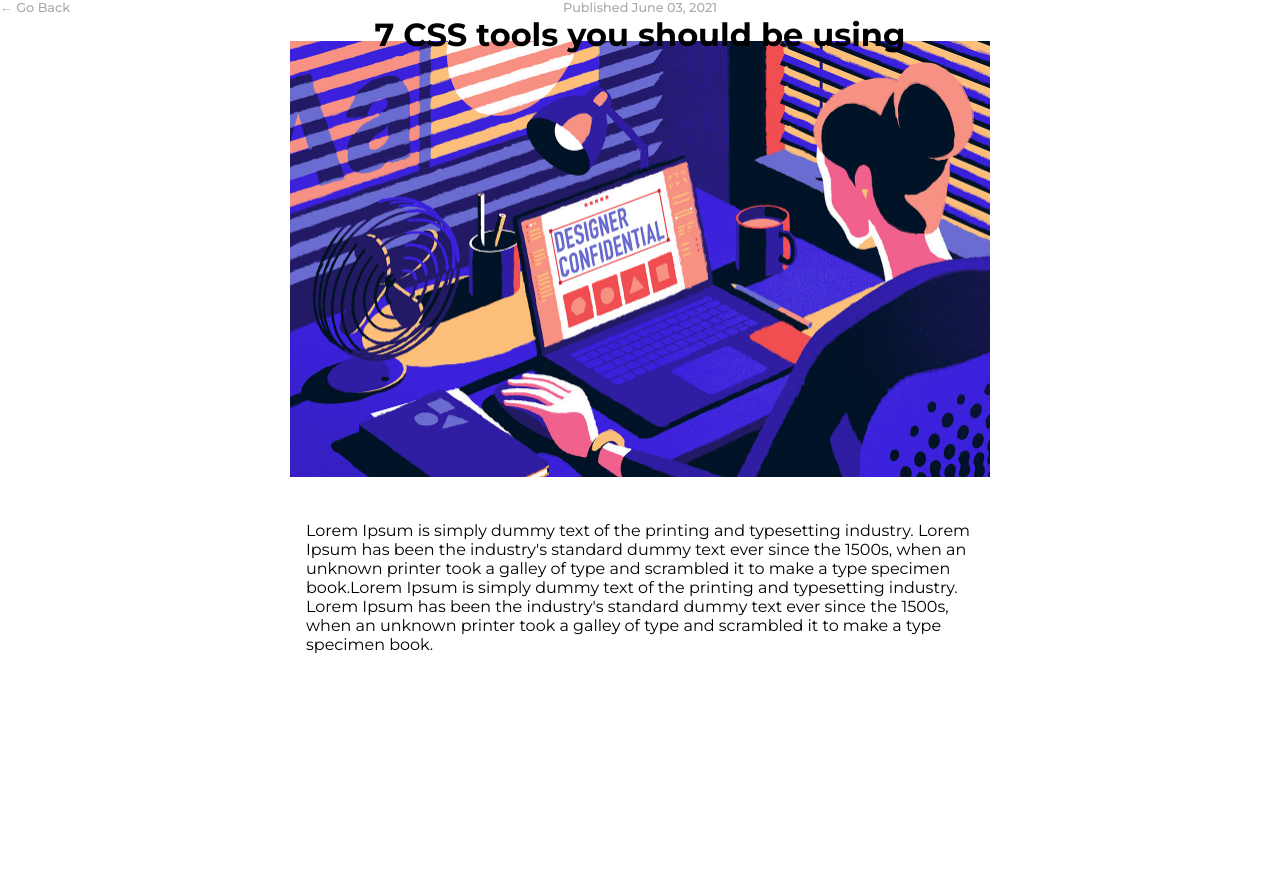
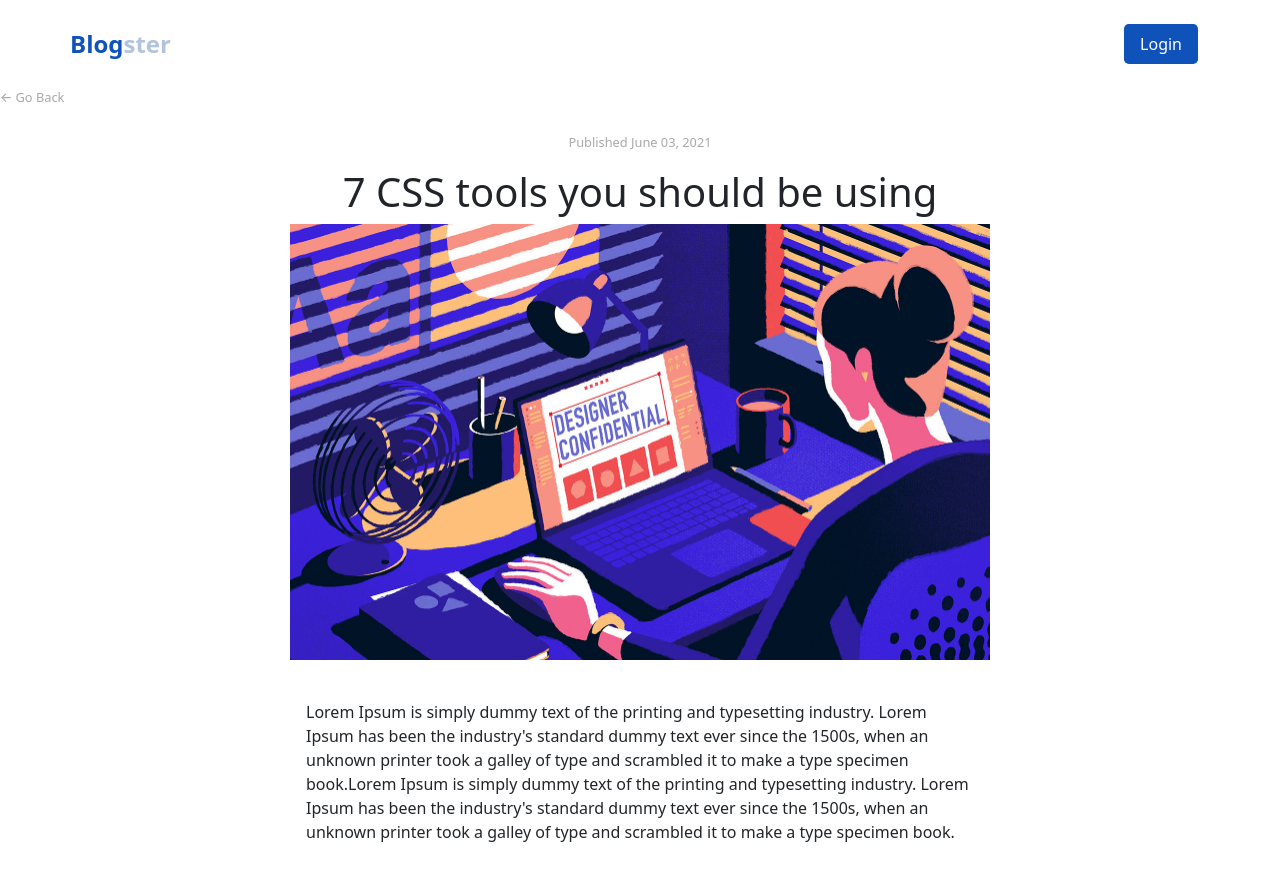
Before and after one commit to SMHasnainR/Blogster, a React (Create React App) app: page /blog/1 in a window 1280 px wide. Before the commit the page ends 800 px from the top, so only its background shows below. Built offline with nearby package versions, Linux system fonts and the light colour scheme.

Commit message:
nabar slight fixes

```diff
--- a/package.json
+++ b/package.json
@@ -7,7 +7,9 @@
     "@testing-library/react": "^13.3.0",
     "@testing-library/user-event": "^13.5.0",
     "axios": "^1.3.4",
+    "bootstrap": "^5.2.3",
     "react": "^18.1.0",
+    "react-bootstrap": "^2.7.2",
     "react-dom": "^18.1.0",
     "react-router-dom": "^6.3.0",
     "react-scripts": "5.0.1",
--- a/src/components/Home/Header/index.jsx
+++ b/src/components/Home/Header/index.jsx
@@ -1,7 +1,7 @@
 import React, { useState } from 'react';
 import './style.css';
 
-function Header() {
+function Header(props) {
 
   const [navClass, setNavClass] = useState('');
 
@@ -15,7 +15,7 @@ function Header() {
 
   return (
 
-    <header className={navClass}>
+    <header className={'navbar '+ navClass + ' position-'+props.position } >
       <nav className='nav container'>
         <a href="#" className='logo'><span>Blog</span>ster </a>
         <a href="#" className='btn-primary'>
--- a/src/components/Home/Header/style.css
+++ b/src/components/Home/Header/style.css
@@ -1,4 +1,4 @@
-header{
+header.navbar{
     position: fixed;
     top: 0;
     left: 0;
--- a/src/pages/Blog/index.jsx
+++ b/src/pages/Blog/index.jsx
@@ -2,6 +2,7 @@ import React, { useEffect, useState } from 'react'
 import { Link, useParams } from 'react-router-dom';
 import Chip from '../../components/common/Chip';
 import EmptyList from '../../components/common/EmptyList';
+import Header from '../../components/Home/Header';
 import { blogList } from '../../config/data';
 import './style.css';
 
@@ -21,9 +22,14 @@ const Blog = () => {
 
   return (
     <div>
+
+      {/*  Page Header */}
+      <Header position='sticky' />
+
       <Link className='blog-goBack' to='/'>
         <span>&#8592;</span> Go Back
       </Link>
+
       {
         blog ?
         <div className='blog-wrap'>
--- a/src/pages/Home/index.jsx
+++ b/src/pages/Home/index.jsx
@@ -5,27 +5,31 @@ import BlogList from '../../components/Home/BlogList'
 import Header from '../../components/Home/Header/index'
 import Hero from '../../components/Home/Hero/index'
 import SearchBar from '../../components/Home/SearchBar/index'
+import Spinner from 'react-bootstrap/Spinner'
+import 'bootstrap/dist/css/bootstrap.css';
 // import { blogList } from '../../config/data'
 
 const Home = () => {
 
     const [blogs, setBlogs] = useState([]);
     const [searchKey, setSearchKey] = useState('');
+    const [loading, setLoading] = useState(false);
 
-    // axios.defaults.withCredentials = true;
     let http = axios.create({
         baseURL: 'http://localhost:8000',
         headers: {
             'X-Requested-With': 'XMLHttpRequest'
         },
-        credentials: true,
     });
 
     useEffect(() => {
+        setLoading(true);
+        // Getting Posts data from API
         http.get('/api/posts').then((response) => {
-            console.log(response.data.data);
+            setLoading(false);
             setBlogs(response.data.data);
         });
+
     },[]);
 
     // Search Submit
@@ -48,9 +52,8 @@ const Home = () => {
     return (
     <div>
 
-
         {/*  Page Header */}
-    <Header />
+        <Header position='fixed' />
 
         {/*  Hero Section */}
         <Hero />
@@ -62,12 +65,19 @@ const Home = () => {
             formSubmit={handleSearchSubmit}
             handleSearchKey={(e)=> setSearchKey(e.target.value)}
         />
+
         <div className="container">
-        {/*  Blog List & Empty List */}
-        {  !blogs.length ? <EmptyList /> : <BlogList blogs={blogs} />}
+
+            {/* Blog List & Empty List */}
+            { loading ?
+            <div className='text-center py-5'>
+                <Spinner animation="border" />
+            </div> :
+            !loading && !blogs.length ? <EmptyList /> :
+            <BlogList blogs={blogs} />
+            }
+
         </div>
-
-
     </div>
   )
 }
```
Also changed, not shown: 1 other file (tests, documents, lock files or other folders). Lines whose indentation alone changed are shown as unchanged.
